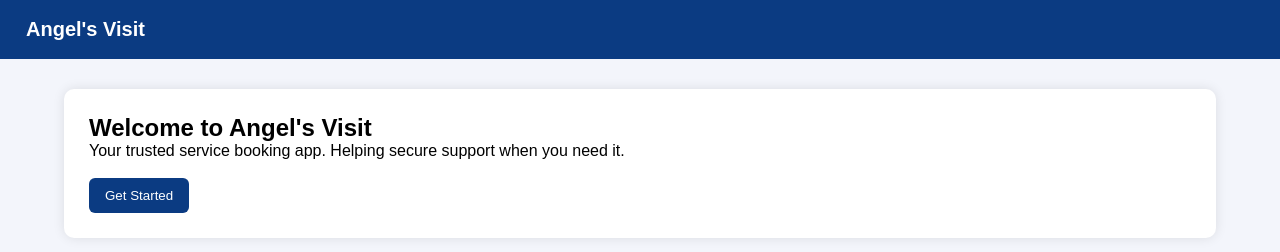
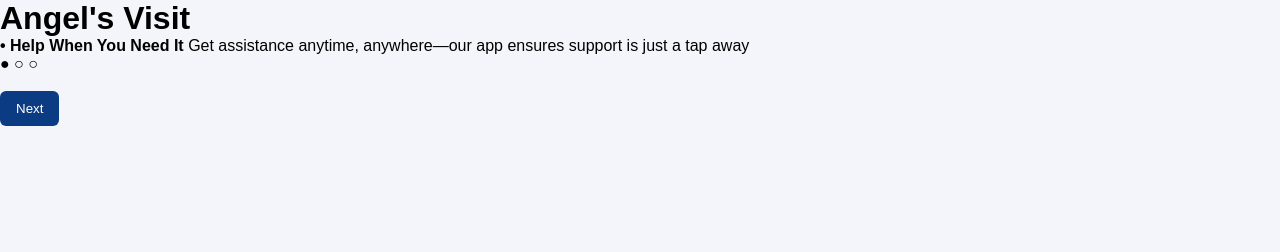
Before and after one commit to khushiprasadchitnis/angel-s-website, a plain HTML site: page index.html in a window 1280 px wide. Drawn offline with Linux system fonts and the light colour scheme.

Commit message:
Update index.html

```diff
--- a/index.html
+++ b/index.html
@@ -1,18 +1,23 @@
 <!DOCTYPE html>
 <html>
 <head>
-<title>Angel's Visit</title>
-<link rel="stylesheet" href="style.css">
+  <title>Angel's Visit</title>
+  <link rel="stylesheet" href="style.css">
+  <script src="script.js" defer></script>
 </head>
 <body>
 
-<header>Angel's Visit</header>
+  <div class="slide-container">
+    <h1>Angel's Visit</h1>
 
-<div class="container">
-  <h2>Welcome to Angel's Visit</h2>
-  <p>Your trusted service booking app. Helping secure support when you need it.</p>
-  <button onclick="location.href='signup.html'">Get Started</button>
-</div>
+    <p class="text-box" id="content">
+      <b>• Help When You Need It</b> Get assistance anytime, anywhere—our app ensures support is just a tap away
+    </p>
+
+    <div class="dots" id="dots">● ○ ○</div>
+
+    <button id="btn" onclick="nextSlide()">Next</button>
+  </div>
 
 </body>
 </html>
```
